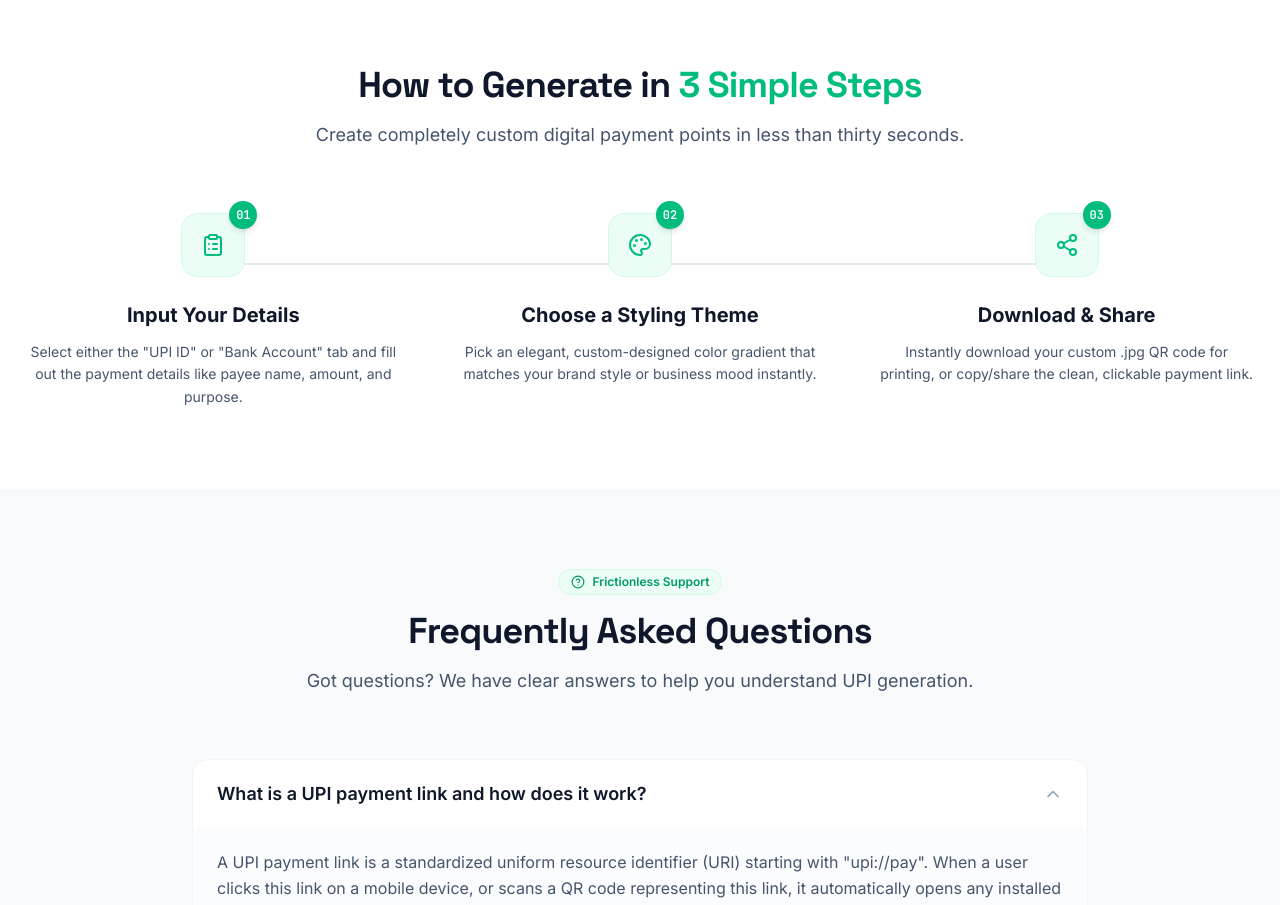
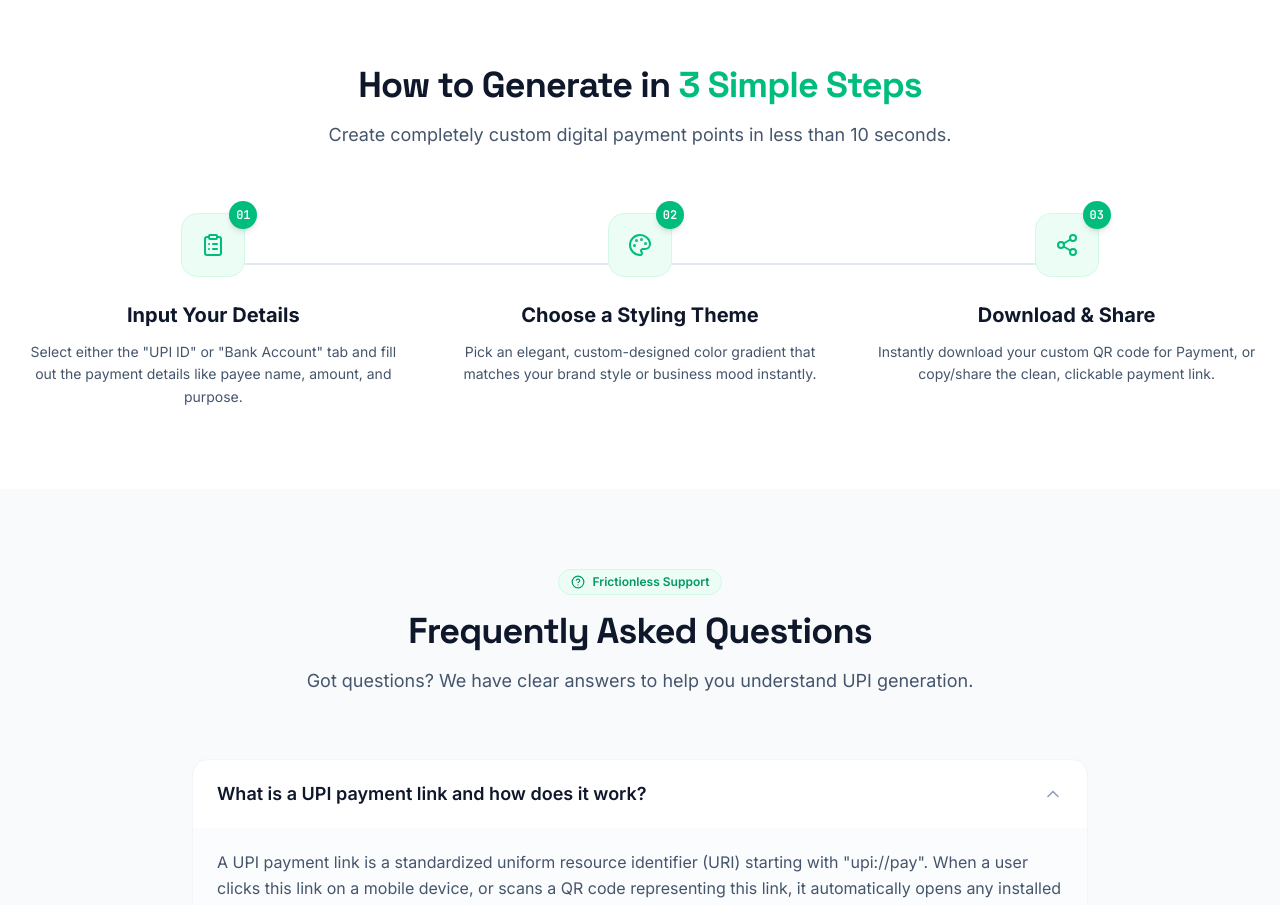
Before and after one commit to rdhrdhrdh899-creator/Exact-Pay-2, a React (Vite) app: page / in a window 1280 px wide. Shown: the part 2140-3045 px from the top of the page. Built offline with nearby package versions, Linux system fonts and the light colour scheme.

Commit message:
Update descriptions for QR code generation steps

```diff
--- a/src/components/HowToGenerate.tsx
+++ b/src/components/HowToGenerate.tsx
@@ -25,7 +25,7 @@ const steps: Step[] = [
     number: '03',
     icon: <Share2 className="w-6 h-6 text-emerald-500" />,
     title: 'Download & Share',
-    description: 'Instantly download your custom .jpg QR code for printing, or copy/share the clean, clickable payment link.'
+    description: 'Instantly download your custom QR code for Payment, or copy/share the clean, clickable payment link.'
   }
 ];
 
@@ -38,7 +38,7 @@ export default function HowToGenerate() {
             How to Generate in <span className="text-emerald-500">3 Simple Steps</span>
           </h2>
           <p className="mt-4 text-slate-600 dark:text-slate-400 text-lg">
-            Create completely custom digital payment points in less than thirty seconds.
+            Create completely custom digital payment points in less than 10 seconds.
           </p>
         </div>
 
```
